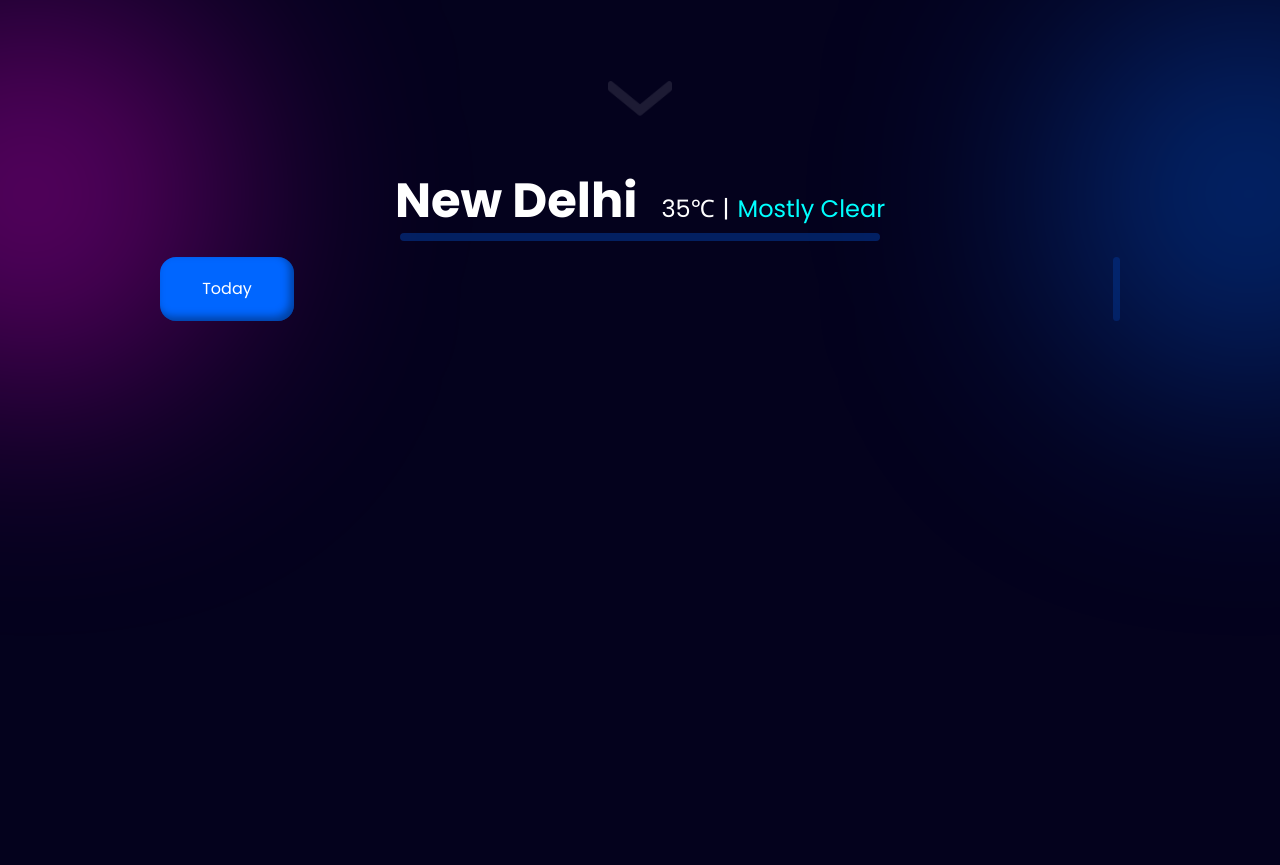
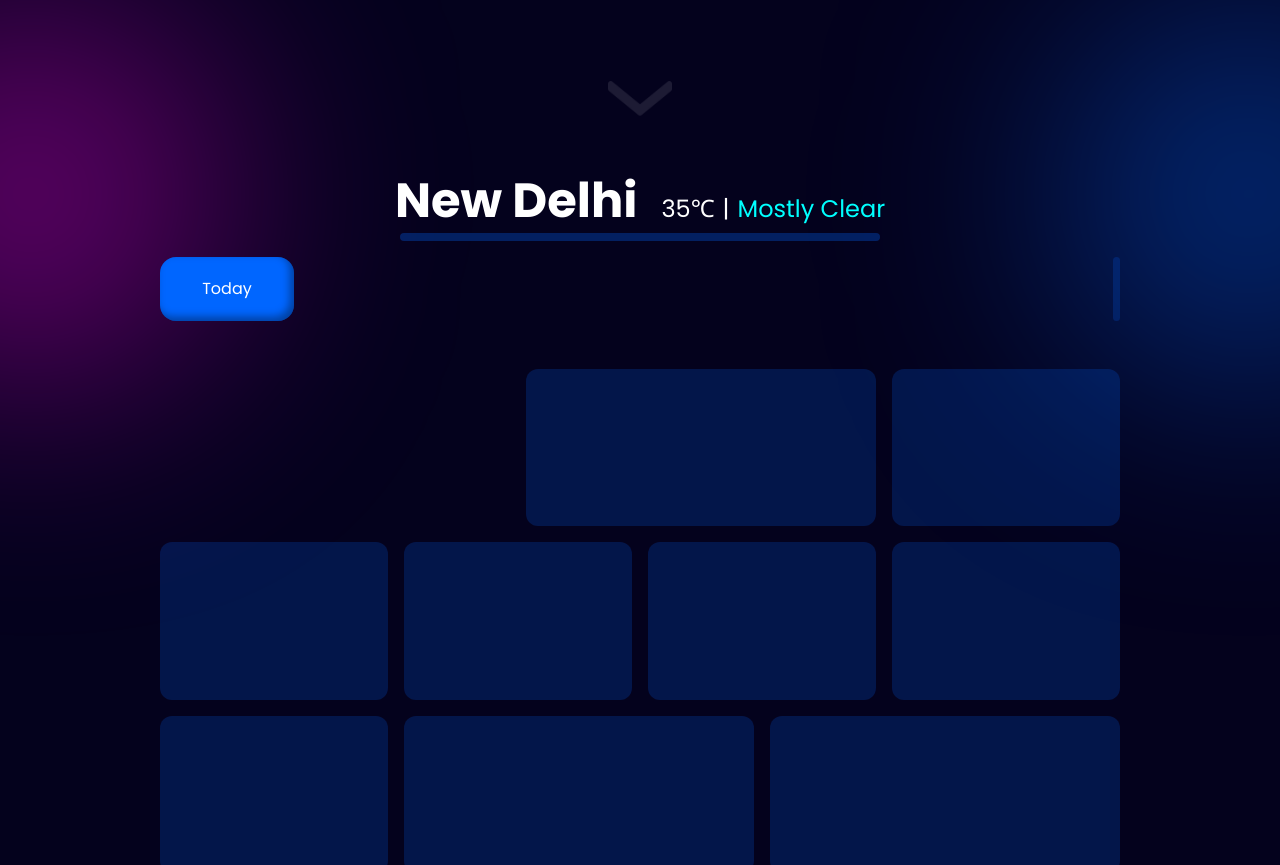
Before and after one commit to invtfl-yuvraj/weathersky, a website built with Vite: page index.html in a window 1280 px wide. Shown: the part 671-1536 px from the top of the page. Built offline with nearby package versions, Linux system fonts and the light colour scheme.

Commit message:
Created the layout for detailed weather reports

```diff
--- a/index.html
+++ b/index.html
@@ -247,11 +247,11 @@
 
                 <!-- location  -->
                 <div class="flex justify-center items-end gap-6">
-                    <h2 class="text-5xl font-bold">New Delhi</h2>
+                    <h2 class="text-5xl font-bold" data-locationNameDetailed>New Delhi</h2>
                     <div class="flex justify-center items-end gap-2">
-                        <h2 class="text-2xl"><span data-currentTemp>35&#8451;</span></h2>
+                        <h2 class="text-2xl"><span data-currentTempDetailed>35&#8451;</span></h2>
                         <p class="text-2xl"> | </p>
-                        <h3 class="text-2xl text-cyan" data-currWeatherCondition>Mostly Clear</h3>
+                        <h3 class="text-2xl text-cyan" data-currWeatherConditionDetailed>Mostly Clear</h3>
                     </div>
 
                 </div>
@@ -265,7 +265,8 @@
                 <!-- timezone -->
 
                 <div class="h-16 w-full mt-4 flex gap-2 items-center">
-                    <div class="bg-lightBlue flex items-center justify-center w-1/6 h-full rounded-2xl shadow-[inset_-4px_-4px_8.0px_0.0px_rgba(0,0,0,0.38)]">
+                    <div
+                        class="bg-lightBlue flex items-center justify-center w-1/6 h-full rounded-2xl shadow-[inset_-4px_-4px_8.0px_0.0px_rgba(0,0,0,0.38)]">
                         <p>Today</p>
                     </div>
                     <div class="h-full w-full rounded-xl flex gap-2 overflow-scroll scroll-smooth no-scrollbar" data-hourlyWeatherDetailed>
@@ -273,6 +274,24 @@
 
                     </div>
                     <div class="h-full w-2 bg-lightBlue rounded-xl bg-opacity-20"></div>
+                </div>
+
+                <!-- main grid -->
+
+                <div class="w-full h-full mt-4 grid grid-rows-3 grid-cols-8 gap-4 py-8">
+
+                    <div class="bg-lightBlue col-start-4 col-end-7 rounded-xl bg-opacity-20"></div>
+                    <div class="bg-lightBlue col-start-7 col-end-9 rounded-xl bg-opacity-20"></div>
+                    <div class="bg-lightBlue col-start-1 col-end-3 rounded-xl bg-opacity-20"></div>
+                    <div class="bg-lightBlue col-start-3 col-end-5 rounded-xl bg-opacity-20"></div>
+                    <div class="bg-lightBlue col-start-5 col-end-7 rounded-xl bg-opacity-20"></div>
+                    <div class="bg-lightBlue col-start-7 col-end-9 rounded-xl bg-opacity-20"></div>
+                    <div class="bg-lightBlue col-start-1 col-end-3 rounded-xl bg-opacity-20"></div>
+                    <div class="bg-lightBlue col-start-3 col-end-6 rounded-xl bg-opacity-20"></div>
+                    <div class="bg-lightBlue col-start-6 col-end-9 rounded-xl bg-opacity-20"></div>
+
+
+
                 </div>
 
             </div>
```
